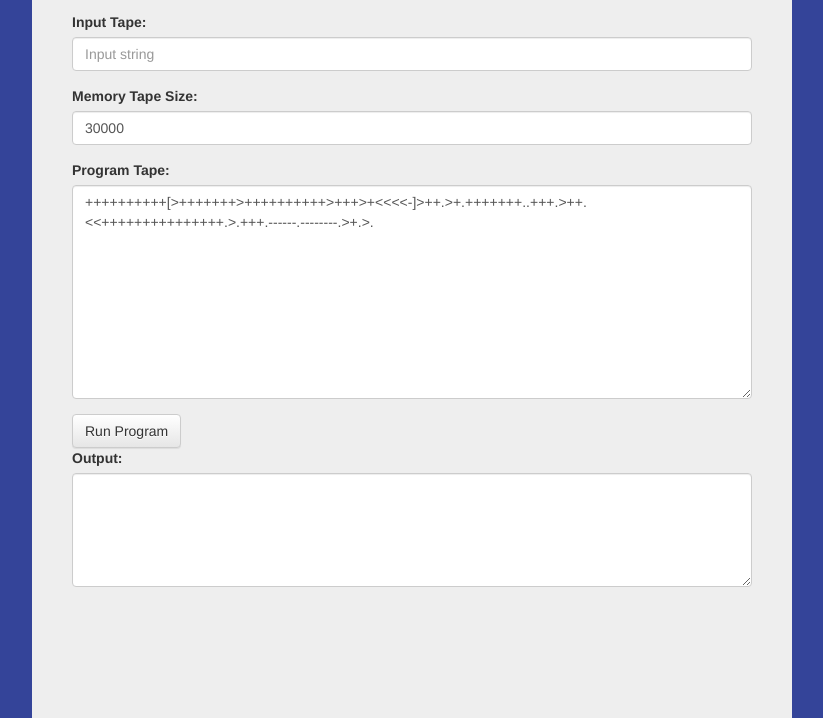
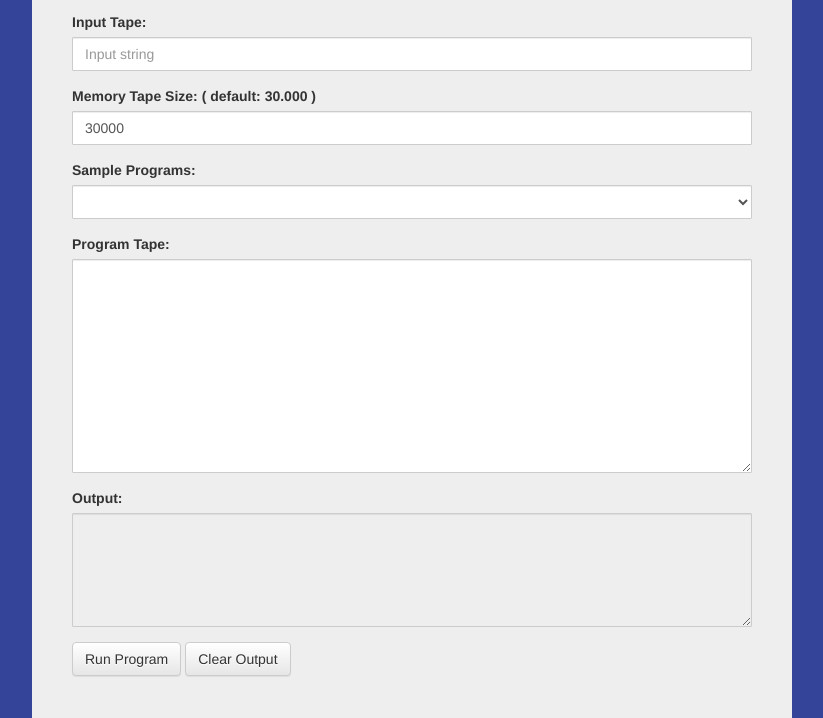
Before and after one commit to thdg/BF-JS, a plain HTML site: page index.html in a window 1280 px wide. Shown: the part 82-800 px from the top of the page, without its empty margins (228-1051 px from the left). Drawn offline with nearby package versions, Linux system fonts and the light colour scheme.

Commit message:
add programs and cleat output button

```diff
--- a/index.html
+++ b/index.html
@@ -19,13 +19,20 @@
     		padding: 0 40px;
     		padding-bottom: 30px;
     	}
+      .form-control {
+        border-radius: 1px;
+      }
+      select.form-control {
+        padding: 1px;
+        padding-left: 6px;
+      }
     	@media screen and (max-width: 768px) {
     		.container {
     			padding: 0 20px;
     		}
     	}
     </style>
-    <script src="http://code.jquery.com/jquery-latest.min.js" type="text/javascript"></script>
+    <script src="https://code.jquery.com/jquery-latest.min.js" type="text/javascript"></script>
     <script src="bs/js/bootstrap.min.js"></script>
     <script src="BF.js"></script>
     <script src="adapter.js"></script>
@@ -36,34 +43,59 @@
         <h2 class="text">Javascript Brainfuck interpreter</h2>
       </div>
       <div class="row">
-	      <div class='col-lg-12'>
+	      <div class="col-lg-12">
 	        <form role="form" class="bf-controler">
 	          <div class="form-group">
 	            <label for="input">Input Tape:</label>
 	            <input type="text" class="form-control" id="input" placeholder="Input string">
 	          </div>
 	          <div class="form-group">
-	            <label for="memory">Memory Tape Size:</label>
+	            <label for="memory">Memory Tape Size: ( default: 30.000 )</label>
 	            <input type="number" class="form-control" id="memory" placeholder="30000" value="30000">
 	          </div>
+            <div class="form-group">
+              <label for="sample-programs">Sample Programs:</label>
+              <select class="form-control" id="sample-programs">
+                <option data-program=""></option>
+                <option data-program="helloworld.b">Hello World!</option>
+                <option data-program="helloworld-short.b">Hello World! (block)</option>
+                <option data-program="rot13.b">Rot13</option>
+                <option data-program="reverse.b">Reverse</option>
+                <option data-program="fibo.b">Fibo</option>
+              </select>
+            </div>
 	          <div class="form-group">
 	            <label for="program">Program Tape:</label>
-	            <textarea type="text" class="form-control" id="program" rows=10>
-++++++++++[>+++++++>++++++++++>+++>+<<<<-]>++.>+.+++++++..+++.>++.<<+++++++++++++++.>.+++.------.--------.>+.>.
-              </textarea>
+	            <textarea type="text" class="form-control" id="program" rows=10></textarea>
 	          </div>
 	        </form>
-          <div class="btn-group">
-            <button type="button" class="btn btn-default" id="run">Run Program</button>
-          </div>
 	        <form role="form" class="bf-controler">
 	          <div class="form-group">
 	            <label for="output">Output:</label>
-	            <textarea type="text" class="form-control" id="output" rows=5></textarea>
+	            <textarea disabled type="text" class="form-control" id="output" rows=5></textarea>
 	          </div>
 	        </form>
+          <div class="">
+            <button type="button" class="btn btn-default" id="run">Run Program</button>
+            <button type="button" class="btn btn-default" id="clear">Clear Output</button>
+          </div>
 	      </div>
       </div>
     </div>
   </body>
+  <script>
+    $(document).ready(function() {
+      $('.bf-controler #sample-programs').change(function(){
+        var file = $('.bf-controler #sample-programs option:selected').data('program');
+        if (file!=='') {
+          $.get('progr/'+file, function(data) {
+            $('.bf-controler #program').val(data);
+          });
+        } else { $('.bf-controler #program').val(''); }
+      });
+      $('#clear').click(function() {
+        $('#output').val('');
+      })
+    });
+  </script>
 </html>
```
Also changed, not shown: 6 other files.
